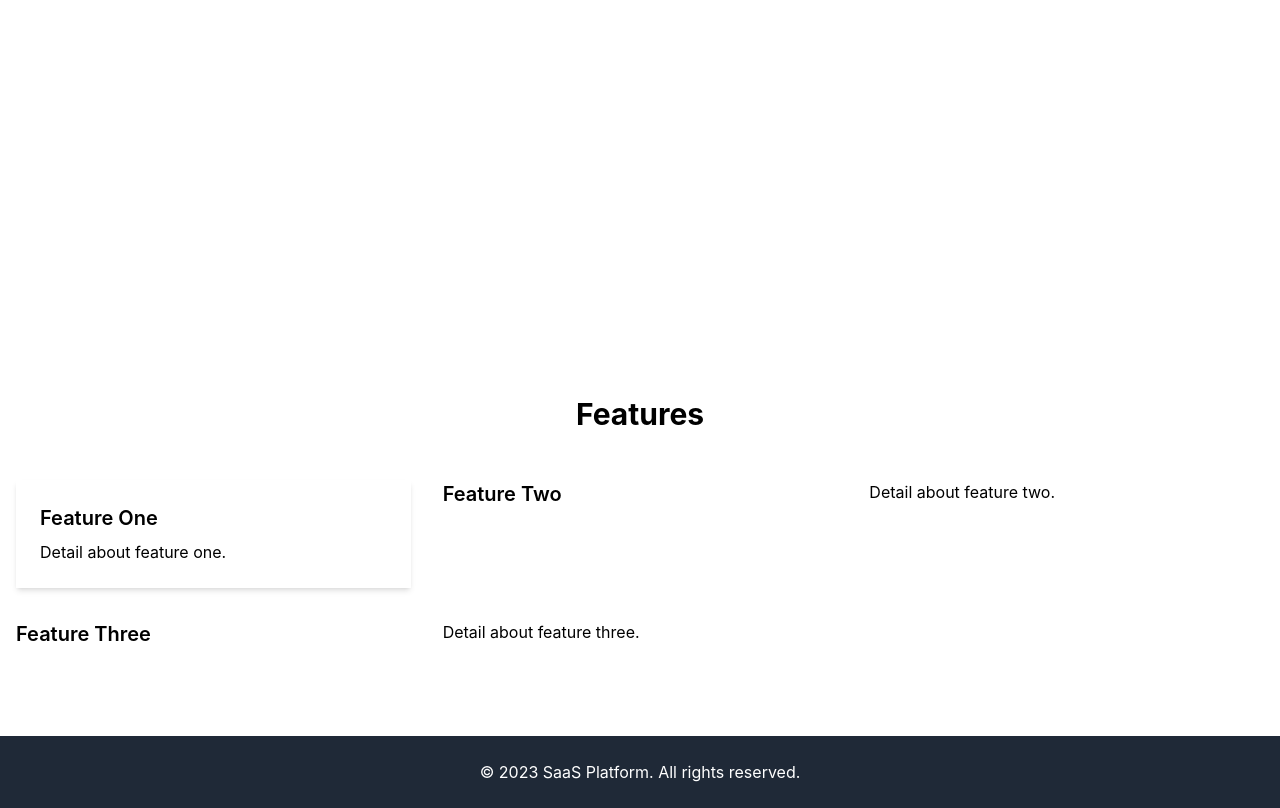
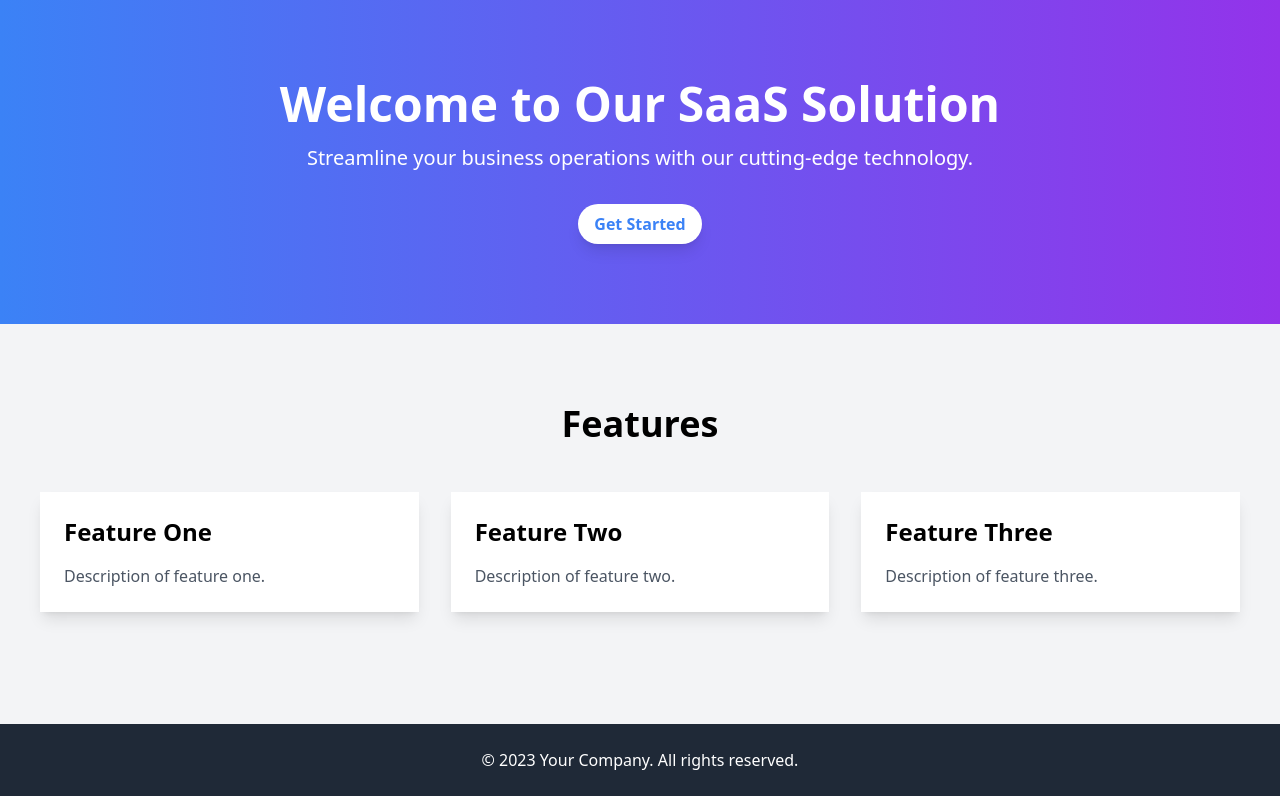
Before and after one commit to jovaughn96/test22111-c4c1698f-c5f6-4a27-ab32-ca02cf07b1aa, a React (Vite) app: page / in a window 1280 px wide. Built offline with nearby package versions, Linux system fonts and the light colour scheme.

Commit message:
Update from Lovable AI

```diff
--- a/src/App.tsx
+++ b/src/App.tsx
@@ -1,15 +1,17 @@
-import React from "react";
 
+import React from 'react';
 import HeroSection from './components/HeroSection';
 import FeaturesSection from './components/FeaturesSection';
 import Footer from './components/Footer';
-const App = () => {
+
+const App: React.FC = () => {
   return (
     <div>
-      <HeroSection />
-      <FeaturesSection />
-      <Footer />
+      <HeroSection ></HeroSection>
+      <FeaturesSection ></FeaturesSection>
+      <Footer ></Footer>
     </div>
   );
 };
+
 export default App;
--- a/src/components/FeaturesSection.tsx
+++ b/src/components/FeaturesSection.tsx
@@ -1,22 +1,34 @@
-import React from "react";
 
-const FeaturesSection = () => {
+import React from 'react';
+
+const FeaturesSection: React.FC = () => {
   return (
-    <section className="py-20">
-      <div className="container mx-auto px-4">
-        <h2 className="text-3xl font-bold text-center mb-12">Features</h2>
-        <div className="grid grid-cols-1 md:grid-cols-3 gap-8">
-          <div className="bg-white p-6 rounded-lg shadow-md">
-            <h3 className="text-xl font-semibold mb-2">Feature One</h3>
-            <p>Detail about feature one.</p>
+    <section className="py-20 bg-gray-100">
+      <div className="container mx-auto px-6">
+        <h2 className="text-4xl font-bold text-center mb-12">Features</h2>
+        <div className="flex flex-wrap">
+          <div className="w-full md:w-1/3 px-4 mb-8">
+            <div className="bg-white p-6 rounded-lg shadow-lg">
+              <h3 className="text-2xl font-semibold mb-4">Feature One</h3>
+              <p className="text-gray-600">Description of feature one.</p>
+            </div>
           </div>
-            <h3 className="text-xl font-semibold mb-2">Feature Two</h3>
-            <p>Detail about feature two.</p>
-            <h3 className="text-xl font-semibold mb-2">Feature Three</h3>
-            <p>Detail about feature three.</p>
+          <div className="w-full md:w-1/3 px-4 mb-8">
+            <div className="bg-white p-6 rounded-lg shadow-lg">
+              <h3 className="text-2xl font-semibold mb-4">Feature Two</h3>
+              <p className="text-gray-600">Description of feature two.</p>
+            </div>
+          </div>
+          <div className="w-full md:w-1/3 px-4 mb-8">
+            <div className="bg-white p-6 rounded-lg shadow-lg">
+              <h3 className="text-2xl font-semibold mb-4">Feature Three</h3>
+              <p className="text-gray-600">Description of feature three.</p>
+            </div>
+          </div>
         </div>
       </div>
     </section>
   );
 };
+
 export default FeaturesSection;
--- a/src/components/Footer.tsx
+++ b/src/components/Footer.tsx
@@ -1,12 +1,14 @@
-import React from "react";
 
-const Footer = () => {
+import React from 'react';
+
+const Footer: React.FC = () => {
   return (
     <footer className="bg-gray-800 text-white py-6">
-      <div className="container mx-auto px-4 text-center">
-        <p>&copy; 2023 SaaS Platform. All rights reserved.</p>
+      <div className="container mx-auto px-6 text-center">
+        <p>&copy; 2023 Your Company. All rights reserved.</p>
       </div>
     </footer>
   );
 };
+
 export default Footer;
--- a/src/components/HeroSection.tsx
+++ b/src/components/HeroSection.tsx
@@ -1,14 +1,18 @@
-import React from "react";
 
-const HeroSection = () => {
+import React from 'react';
+
+const HeroSection: React.FC = () => {
   return (
-    <section className="bg-primary text-white py-20">
-      <div className="container mx-auto px-4 text-center">
-        <h1 className="text-4xl font-bold mb-4">Welcome to Our SaaS Platform</h1>
-        <p className="text-lg mb-8">Streamline your business operations with our cutting-edge solutions.</p>
-        <button className="bg-secondary text-white py-2 px-4 rounded-lg">Get Started</button>
+    <section className="bg-gradient-to-r from-blue-500 to-purple-600 text-white py-20">
+      <div className="container mx-auto px-6 text-center">
+        <h1 className="text-5xl font-bold mb-4">Welcome to Our SaaS Solution</h1>
+        <p className="text-xl mb-8">Streamline your business operations with our cutting-edge technology.</p>
+        <button className="bg-white text-blue-500 font-semibold py-2 px-4 rounded-full shadow-lg hover:bg-gray-100">
+          Get Started
+        </button>
       </div>
     </section>
   );
 };
+
 export default HeroSection;
--- a/src/index.css
+++ b/src/index.css
@@ -2,6 +2,3 @@
 @tailwind base;
 @tailwind components;
 @tailwind utilities;
-body {
-  font-family: 'Inter', sans-serif;
-}
--- a/src/main.tsx
+++ b/src/main.tsx
@@ -1,10 +1,11 @@
-import React from "react";
 
+import React from 'react';
 import ReactDOM from 'react-dom/client';
+import './index.css';
 import App from './App';
-import './index.css';
+
 ReactDOM.createRoot(document.getElementById('root') as HTMLElement).render(
   <React.StrictMode>
-    <App />
+    <App ></App>
   </React.StrictMode>
 );
```
